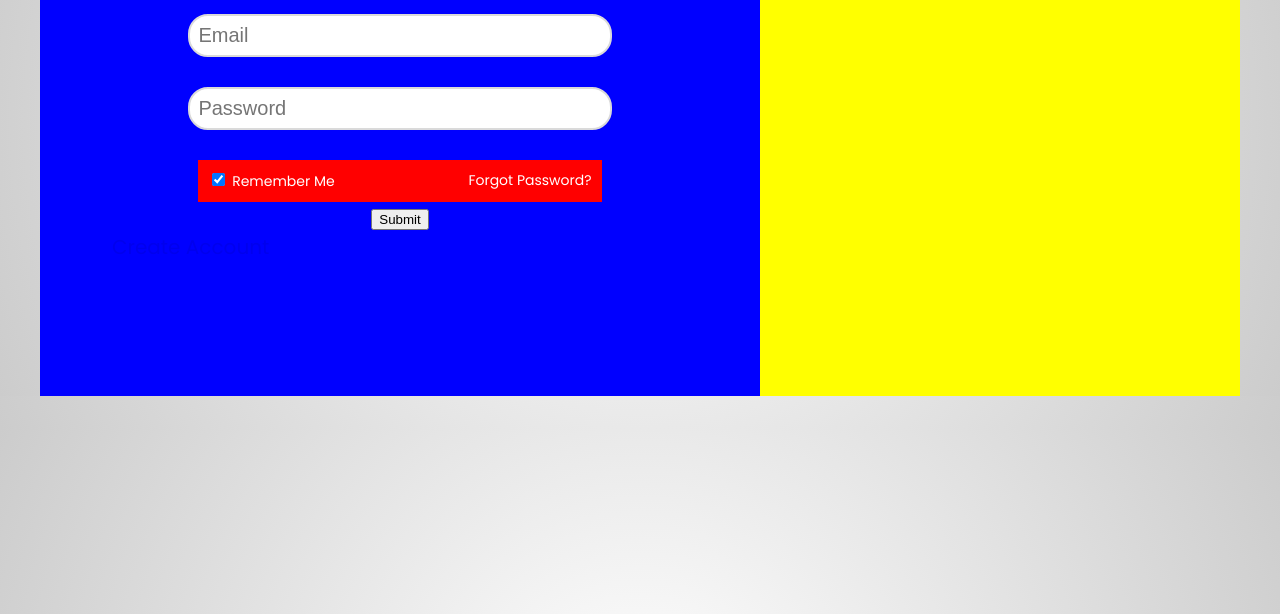
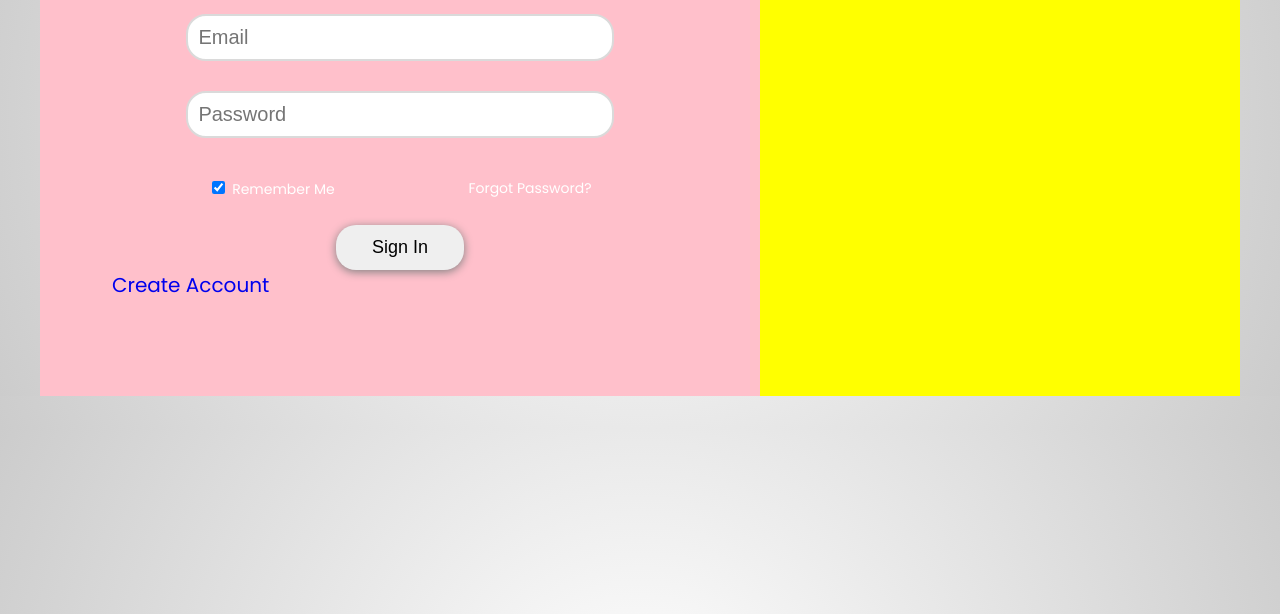
Before and after one commit to williamgyasi/Maths-Buddy, a plain HTML site: page login.html in a window 1280 px wide. Shown: the part 186-800 px from the top of the page. Drawn offline with Linux system fonts and the light colour scheme.

Commit message:
Slide Transition

```diff
--- a/css/style.css
+++ b/css/style.css
@@ -193,7 +193,7 @@ margin: 0 auto 20px;
 }
 
 .forms-side{
-  background-color: blue;
+  background-color: pink;
   width: 60%;
   height: 100%;
 }
@@ -215,11 +215,11 @@ form{
 }
 
 input[type="email"],input[type="password"]{
-  padding: 8px;
+  padding: 10px;
   border-radius: 20px;
   border: 2px solid #dadada;
   font-size: 100%;
-  color: white;
+  color: black;
   width: 70%;
   margin-bottom: 30px;
 }
@@ -230,7 +230,6 @@ input:focus{
 }
 
 .forgot{
-  background-color: red;
   display: flex;
   flex-direction: row;
   width: 70%;
@@ -238,9 +237,9 @@ input:focus{
   margin-left: 15%;
   font-size: 70%;
   justify-content: space-between;
+  margin-bottom:15px;
 }
 .forgot div{
-
   padding: 10px;
 }
 
@@ -251,6 +250,35 @@ input:focus{
   color: white;
 }
 
+.forgot a:hover{
+  color: blue;
+
+}
+
+
+input[type="submit"]{
+padding: 12px 36px;
+border-radius: 20px;
+border: none;
+box-shadow: 0 2px 5px rgb(209, 209, 209);
+transition: all .5s ease;
+cursor: pointer;
+font-size: 90%;
+border: none;
+position: relative;
+box-shadow: 0 2px 10px grey;
+}
+input[type="submit"]:focus{
+  border: none;
+}
+
+input[type="submit"]:hover{
+  background-color: blue;
+  color: white;
+}
+
+
+
 
 .animation-side{
   width: 40%;
--- a/login.html
+++ b/login.html
@@ -28,7 +28,7 @@
                         <a class="">Forgot Password?</a>
                     </div>
 
-                    <input type="submit" value="Submit">
+                    <input type="submit" value="Sign In">
                 </form>
 
                 <a href="#">Create Account</a>
@@ -44,6 +44,6 @@
 
 
 
-
+<script src="js/script.js"></script>
 </body>
 </html>
```
Also changed, not shown: js/script.js (renamed from script.js).
